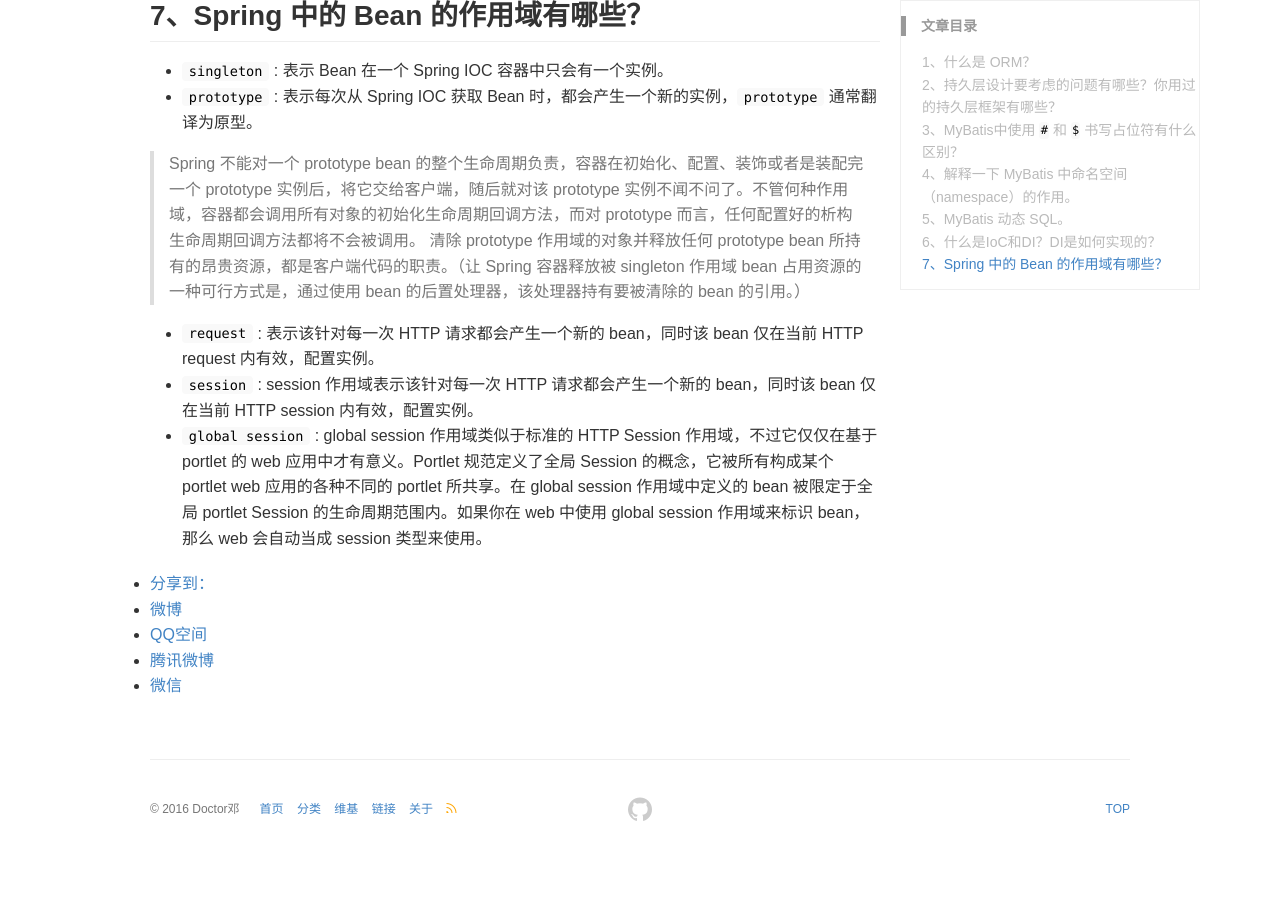
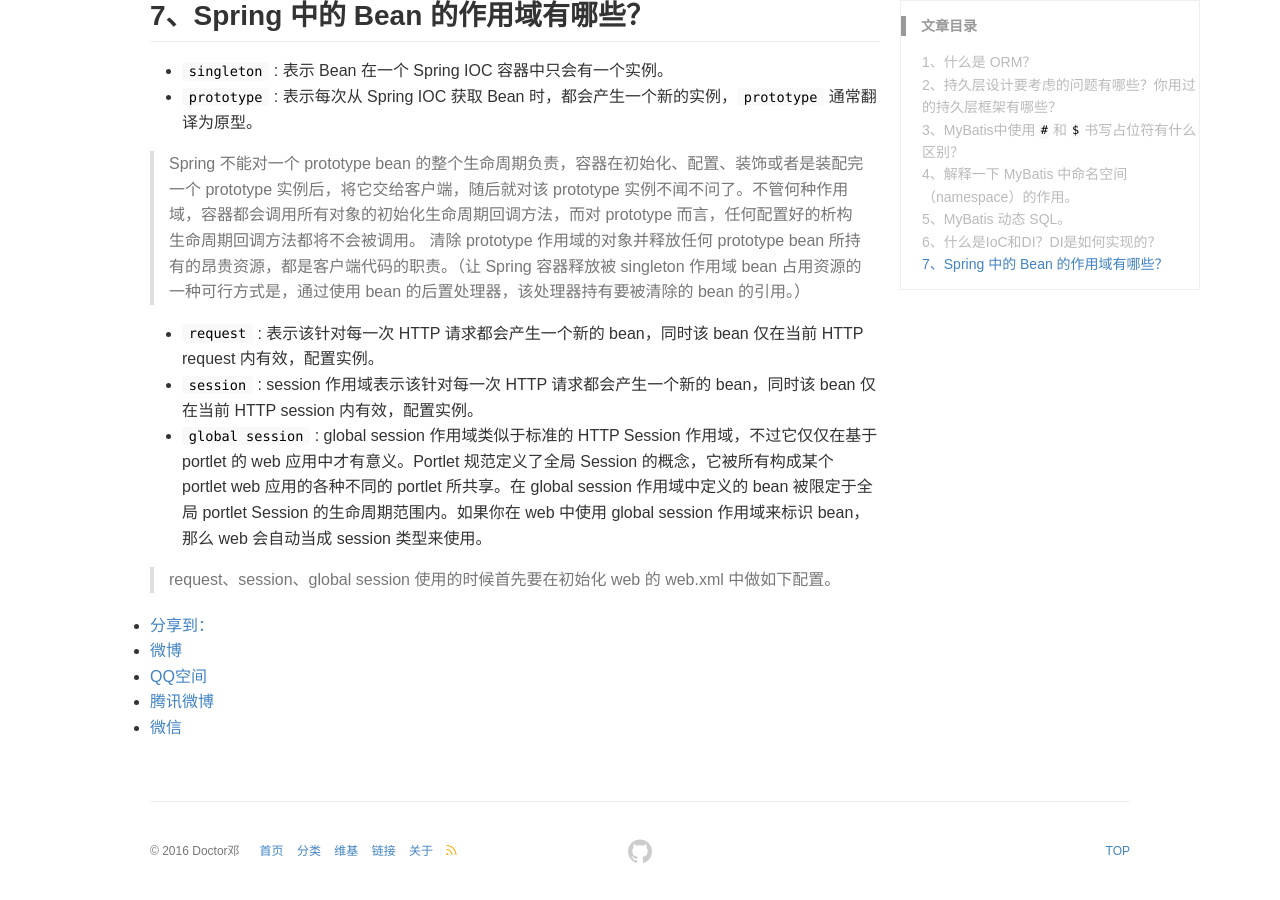
Before and after one commit to DoctorDeng/DoctorDeng.github.io, a Jekyll site: the page built from _posts/2016-09-18-java-SSM.md, in a window 1280 px wide and 900 px high, scrolled down 3682 px. Built offline with Jekyll 4.4.1, drawn with Linux system fonts in a browser that asks for light colours; comment, search, counter and statistics services are not loaded; before the commit the page ends 4540 px from its top, so only the background shows below that.

Commit message:
modify file

```diff
--- a/_posts/2016-09-18-java-SSM.md
+++ b/_posts/2016-09-18-java-SSM.md
@@ -141,3 +141,5 @@ IoC 叫控制反转，是 Inversion of Control 的缩写，DI（Dependency Injec
 * `request` : 表示该针对每一次 HTTP 请求都会产生一个新的 bean，同时该 bean 仅在当前 HTTP request 内有效，配置实例。
 * `session` : session 作用域表示该针对每一次 HTTP 请求都会产生一个新的 bean，同时该 bean 仅在当前 HTTP session 内有效，配置实例。
 * `global session` : global session 作用域类似于标准的 HTTP Session 作用域，不过它仅仅在基于 portlet 的 web 应用中才有意义。Portlet 规范定义了全局 Session 的概念，它被所有构成某个 portlet web 应用的各种不同的 portlet 所共享。在 global session 作用域中定义的 bean 被限定于全局 portlet Session 的生命周期范围内。如果你在 web 中使用 global session 作用域来标识 bean，那么 web 会自动当成 session 类型来使用。
+
+> request、session、global session 使用的时候首先要在初始化 web 的 web.xml 中做如下配置。
```
